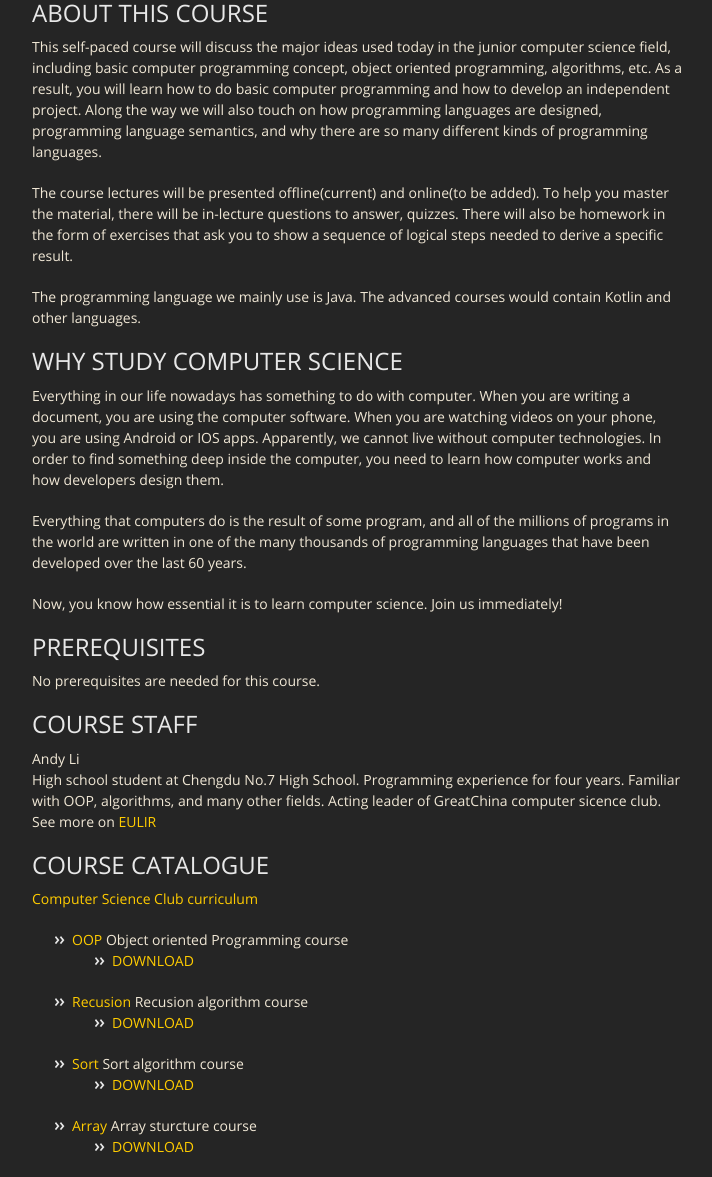
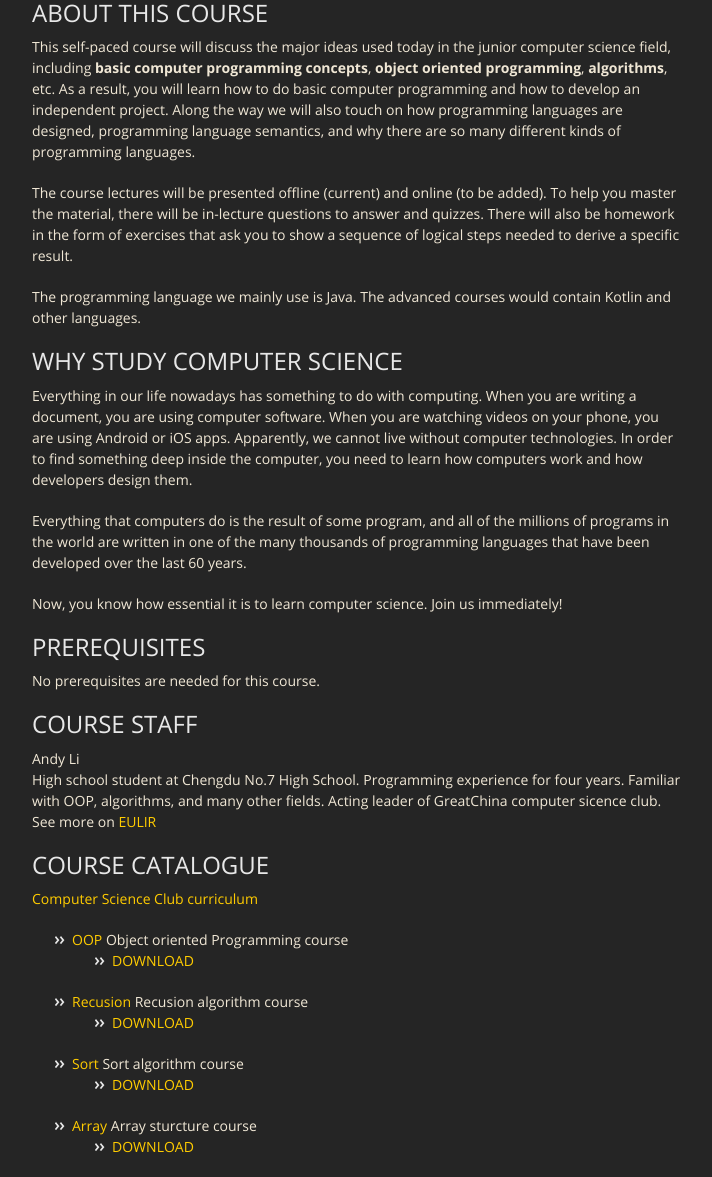
Before and after one commit to GreatChina-ComputerScienceClub/GreatChina-ComputerScienceClub.github.io, a Jekyll site: the page built from index.md, in a window 1280 px wide and 1400 px high, scrolled down 373 px. Shown: the part 223-1400 px from the top of the window, without its empty margins (283-995 px from the left). Built offline with Jekyll 4.4.1, drawn with Linux system fonts in a browser that asks for light colours; some of the changed text lies outside the part shown.

Commit message:
Update index.md

```diff
--- a/index.md
+++ b/index.md
@@ -3,14 +3,14 @@ layout: default
 ---
 ![img](http://img2.ph.126.net/vqiNHd7ODCMVWOOgNRopTA==/6608226511145252294.jpg)
 ## ABOUT THIS COURSE
-This self-paced course will discuss the major ideas used today in the junior computer science field, including basic computer programming concept, object oriented programming, algorithms, etc. As a result, you will learn how to do basic computer programming and how to develop an independent project. Along the way we will also touch on how programming languages are designed, programming language semantics, and why there are so many different kinds of programming languages.
+This self-paced course will discuss the major ideas used today in the junior computer science field, including **basic computer programming concepts**, **object oriented programming**, **algorithms**, etc. As a result, you will learn how to do basic computer programming and how to develop an independent project. Along the way we will also touch on how programming languages are designed, programming language semantics, and why there are so many different kinds of programming languages.
 
-The course lectures will be presented offline(current) and online(to be added). To help you master the material, there will be in-lecture questions to answer, quizzes. There will also be homework in the form of exercises that ask you to show a sequence of logical steps needed to derive a specific result.
+The course lectures will be presented offline (current) and online (to be added). To help you master the material, there will be in-lecture questions to answer and quizzes. There will also be homework in the form of exercises that ask you to show a sequence of logical steps needed to derive a specific result.
 
 The programming language we mainly use is Java. The advanced courses would contain Kotlin and other languages.
 
 ## WHY STUDY COMPUTER SCIENCE
-Everything in our life nowadays has something to do with computer. When you are writing a document, you are using the computer software. When you are watching videos on your phone, you are using Android or IOS apps. Apparently, we cannot live without computer technologies. In order to find something deep inside the computer, you need to learn how computer works and how developers design them.
+Everything in our life nowadays has something to do with computing. When you are writing a document, you are using computer software. When you are watching videos on your phone, you are using Android or iOS apps. Apparently, we cannot live without computer technologies. In order to find something deep inside the computer, you need to learn how computers work and how developers design them.
 
 Everything that computers do is the result of some program, and all of the millions of programs in the world are written in one of the many thousands of programming languages that have been developed over the last 60 years.
 
@@ -44,5 +44,5 @@ High school student at Chengdu No.7 High School. Programming experience for four
 You are supposed to [mail me](mailto:eulir_cs@163.com) and register your infomation if you are new to this club.
 
 ## LICENSE
-EULIR/Computer-Science-Club-curriculum is licensed under the
-[MIT License](https://github.com/EULIR/Computer-Science-Club-curriculum/blob/master/LICENSE)
+GreatChina-ComputerScienceClub/Curriculum is licensed under the
+[MIT License](https://github.com/GreatChina-ComputerScienceClub/Curriculum/blob/master/LICENSE)
```
